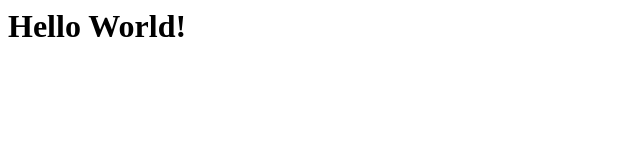
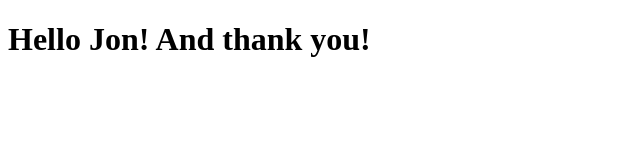
Before and after one commit to tsrtaylor/tsrtaylor.github.com, a plain HTML site: page index.html in a window 1280 px wide. Shown: the whole page, without its empty margins (0-640 px from the left). Drawn offline with Linux system fonts and the light colour scheme.

Commit message:
Updated index to correct html

```diff
--- a/index.html
+++ b/index.html
@@ -1 +1,4 @@
-<h1>Hello World!</h1>
+<!DOCTYPE html>
+<html>
+<h1>Hello Jon! And thank you!</h1>
+</html>
```
